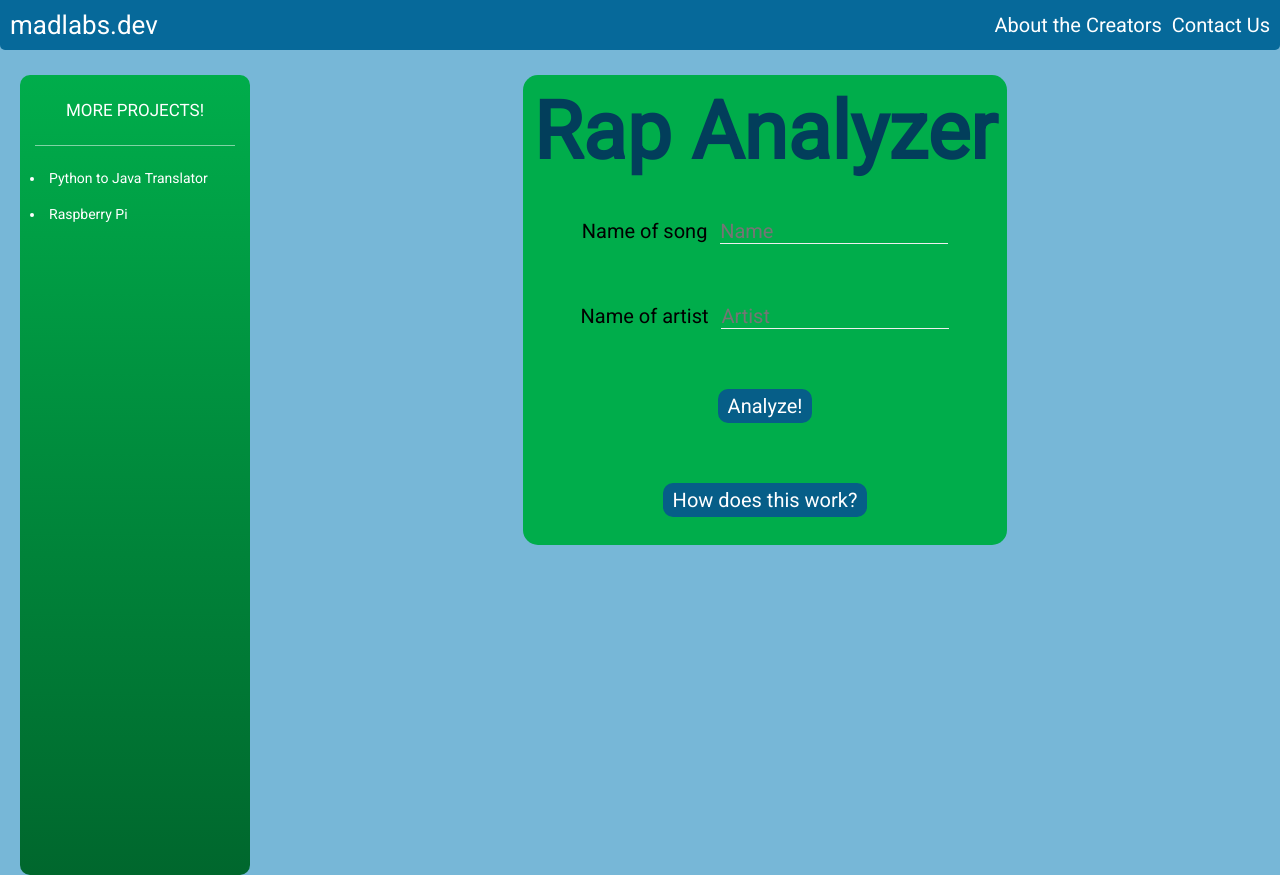
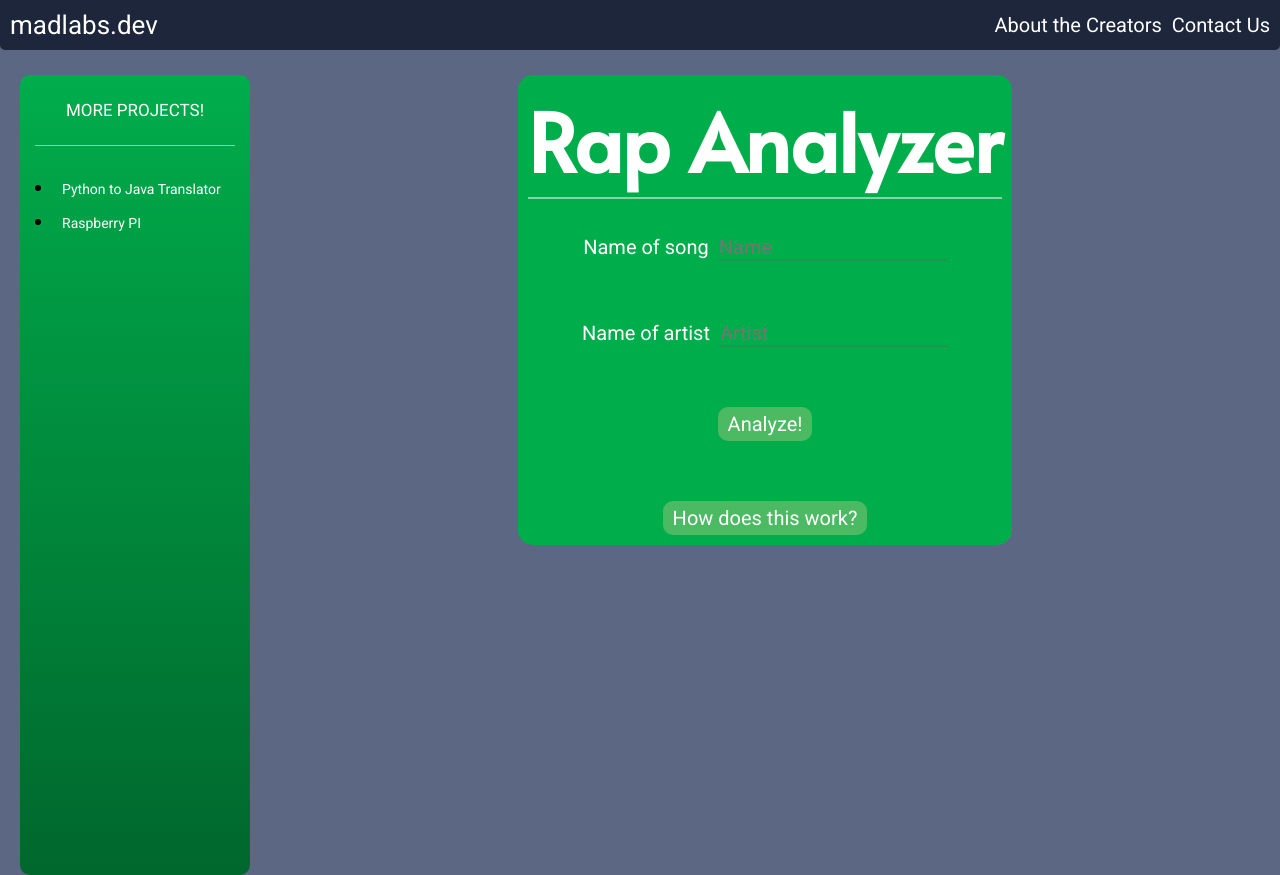
Before and after one commit to parkerswanson19/PythonJavaTranslator, a Django app: page /rap-analyzer/ in a window 1280 px wide. Run offline with Django 3.2, Linux system fonts and the light colour scheme.

Commit message:
Continued working on template pt 2

```diff
--- a/static/PythonJavaTranslator/css/rap-analyzer.css
+++ b/static/PythonJavaTranslator/css/rap-analyzer.css
@@ -1,5 +1,5 @@
-
 @import url('https://fonts.googleapis.com/css?family=Roboto&display=swap');
+@import url('https://fonts.googleapis.com/css?family=Alata&display=swap');
 
 * {
     margin: 0;
@@ -11,7 +11,7 @@
 
 body, html {
     /*background-color: #2ecc71;*/
-    background-color: #77B7D7;
+    background-color: #5C6784;
 }
 
 body {
@@ -38,10 +38,11 @@ body {
 }
 
 ::selection {
-  background: #99EF36; /* WebKit/Blink Browsers */
+    background: #99EF36; /* WebKit/Blink Browsers */
 }
+
 ::-moz-selection {
-  background: #99EF36; /* Gecko Browsers */
+    background: #99EF36; /* Gecko Browsers */
 }
 
 /* Header */
@@ -50,7 +51,7 @@ body {
     justify-content: space-between;
     padding: 10px 10px;
     height: 50px;
-    background-color: #06699A;
+    background-color: #1d263b;
     margin-bottom: 25px;
     border-bottom-left-radius: 5px;
     border-bottom-right-radius: 5px;
@@ -79,10 +80,27 @@ body {
 
 /* Form body */
 h1 {
+    font-family: 'Alata', sans-serif;
     font-size: 400%;
     text-align: center;
-    color: #023E5B;
+    color: #fff;
+    position: relative;
 }
+
+h1:after {
+    position: absolute;
+    content: "";
+
+    height: 2px;
+    bottom: -4px;
+    background: rgba(255, 255, 255, 0.5);
+    margin: 0 auto;
+    left: 0;
+    right: 0;
+    width: 100%;
+
+}
+
 .body {
     flex: 1;
     display: flex;
@@ -103,26 +121,28 @@ form {
 }
 
 .form-row p {
-     margin-right: 1vw;
+    margin-right: 10px;
+    color: white;
 }
 
 .form-row input {
     background: none;
     border: none;
-    border-bottom: 1px solid #eee;
+    border-bottom: 2px solid rgba(100, 100, 100, 0.3);
     transition: 0.2s;
 }
 
 .form-row input:focus {
-    border-bottom: 2px solid #065E88;
+    border-bottom: 2px solid #1d263b;
 }
 
 .form-row button {
-    background-color: #065E88;
+    background-color: #4cb963;
     color: white;
     padding: 5px 10px;
     border-radius: 10px;
     border: none;
+    cursor: pointer;
 }
 
 /* Sidebar */
@@ -163,7 +183,12 @@ form {
 }
 
 .sidebar li {
-    margin-top: 20px;
+    padding: 5px;
+}
+
+.sidebar a {
+    text-decoration: none;
+    margin-top: 10px;
     font-size: 70%;
     color: white;
     font-weight: 300;
--- a/templates/rap-analyzer.html
+++ b/templates/rap-analyzer.html
@@ -22,8 +22,8 @@
 <div class="body">
     <div class="sidebar">
         <h2 class="sidebar-header">MORE PROJECTS!</h2>
-        <li href="/translator/">Python to Java Translator</li>
-        <li>Raspberry Pi</li>
+        <li><a href="/translator/">Python to Java Translator</a></li>
+        <li><a href="/#">Raspberry PI</a></li>
     </div>
     <div class="body-content">
         <div class="body-box">
```
